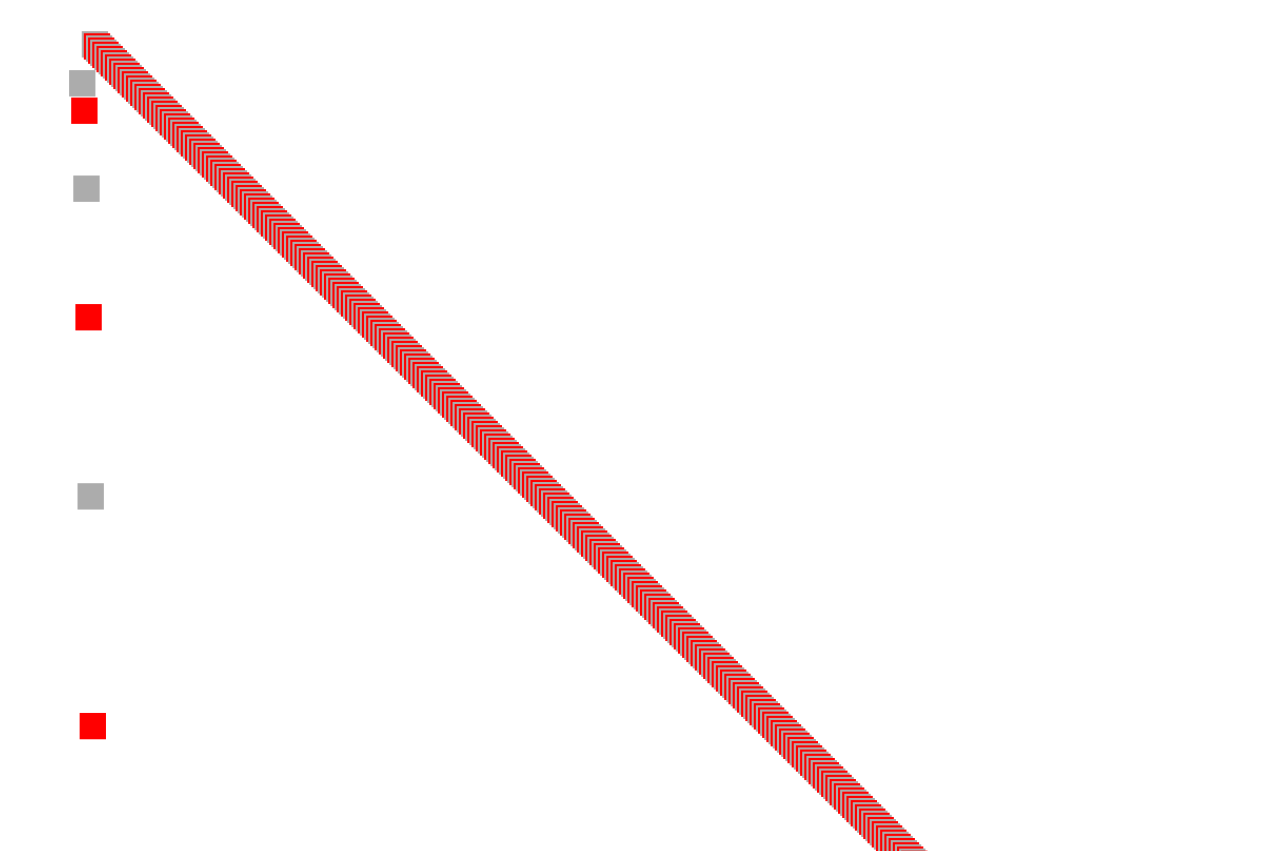
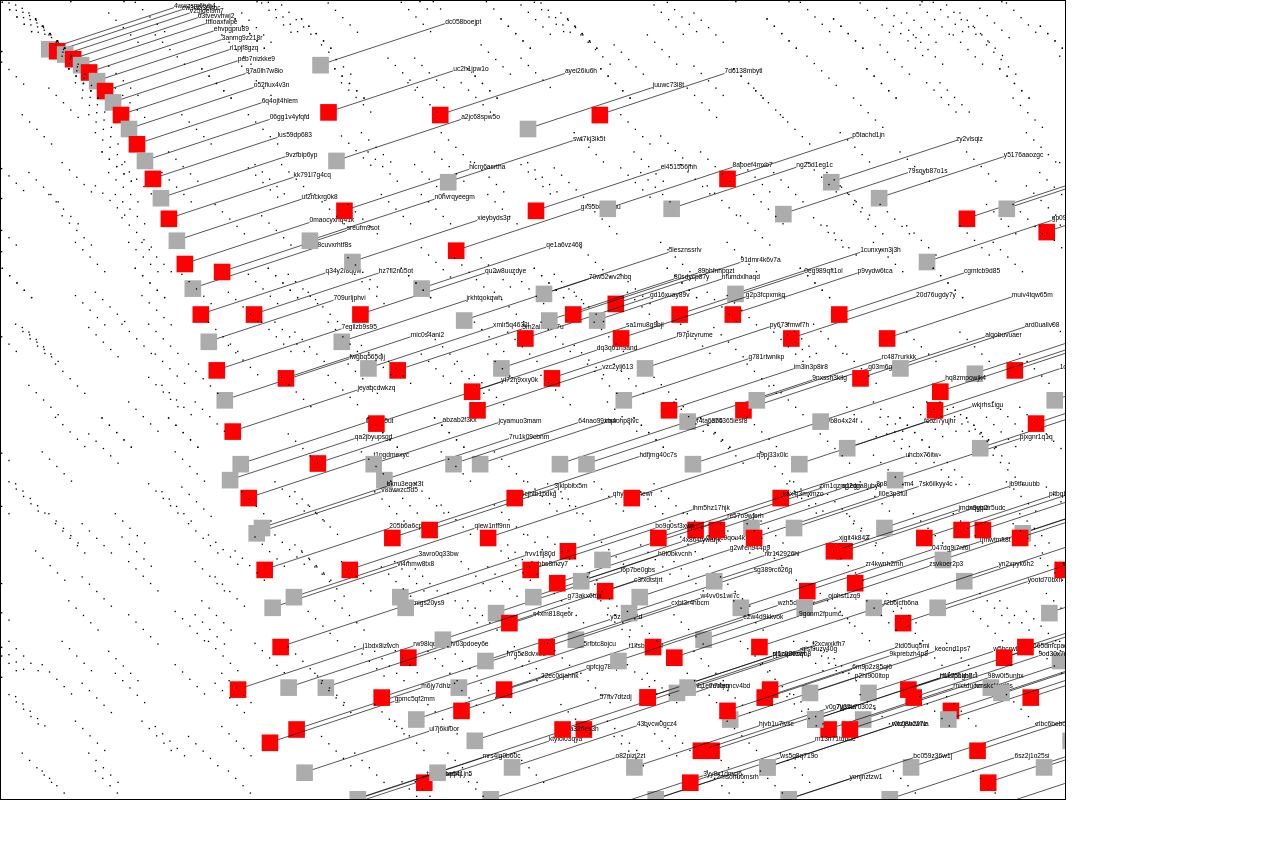
Before and after one commit to mechanoid/movable-parts, a website: page index.html in a window 1280 px wide. After the commit the page ends 804 px from the top, so only its background shows below. Drawn offline with Linux system fonts and the light colour scheme; animation ran at ten frames a second.

Commit message:
adjust drawable items

```diff
--- a/index.html
+++ b/index.html
@@ -4,11 +4,26 @@
   <meta charset="UTF-8">
   <meta name="viewport" content="width=device-width, initial-scale=1.0">
   <title>Movable Parts</title>
+  <style>
+    * {
+      box-sizing: border-box;
+    }
+    body {
+      margin: 0;
+      padding: 0;
+    }
+
+    svg {
+      max-width: 100%;
+      max-height: 100vh;
+      border: 1px solid #000;
+    }
+  </style>
   <script src="/index.js" type="module" async></script>
 </head>
 <body>
   <movable-parts>
-    <svg xmlns="http://www.w3.org/2000/svg" viewBox="0 0 1200 800"></svg>
+    <svg xmlns="http://www.w3.org/2000/svg" viewBox="0 0 1600 1200"></svg>
   </movable-parts>
 </body>
 </html>
--- a/index.js
+++ b/index.js
@@ -1,16 +1,40 @@
 /* global document, customElements, HTMLElement */
 
-const createElement = ({ x, y, fill, width, height }) => {
-  const el = document.createElementNS('http://www.w3.org/2000/svg', 'rect')
-  el.setAttribute('fill', fill)
-  el.setAttribute('width', width)
-  el.setAttribute('height', height)
-  el.setAttribute('x', x)
-  el.setAttribute('y', y)
-  return el
+const createElement = ({ x, y, fill, width, height, label: text }) => {
+  const group = document.createElementNS('http://www.w3.org/2000/svg', 'g')
+  const rect = document.createElementNS('http://www.w3.org/2000/svg', 'rect')
+
+  rect.setAttribute('fill', fill)
+  rect.setAttribute('width', width)
+  rect.setAttribute('height', height)
+  rect.setAttribute('x', x)
+  rect.setAttribute('y', y)
+
+  if (text) {
+    const label = document.createElementNS('http://www.w3.org/2000/svg', 'text')
+    label.setAttribute('fill', '#000')
+    label.setAttribute('font-family', 'Arial')
+    label.setAttribute('font-size', '10')
+    label.setAttribute('x', x + 200)
+    label.setAttribute('y', y - 50)
+    label.textContent = text
+
+    // <line x1="10" y1="10" x2="90" y2="90" stroke-width="1" stroke="black"/>
+    const connection = document.createElementNS('http://www.w3.org/2000/svg', 'line')
+    connection.setAttribute('stroke', '#000')
+    connection.setAttribute('x1', x + 12)
+    connection.setAttribute('y1', y + 12)
+    connection.setAttribute('x2', x + 200)
+    connection.setAttribute('y2', y - 50)
+    group.appendChild(connection)
+    group.appendChild(label)
+  }
+  group.appendChild(rect)
+
+  return group
 }
 
-const OBJECT_COUNT = 10000
+const OBJECT_COUNT = 500
 const ANIMATION_DURATION = 30000
 
 let start
@@ -18,46 +42,61 @@ let start
 // just a stupid implementation to move around things.
 // NOTE: The interesting part is the use of requestAnimationFrame,
 //       to leverage the underlying browser animation slots.
-const updateElementPositions = (elements, boundary = {}) => {
-  const step = (timestamp) => {
+const updateElementPositions = (svg, elements, boundary = {}) => {
+  const step = (iteration = 1) => (timestamp) => {
     if (start === undefined) { start = timestamp }
     const elapsed = timestamp - start
 
     elements.forEach((element, i) => {
     // `Math.min()` is used here to make sure that the element stops at exactly 200px.
-      const newX = parseInt(Math.sin(10 * elapsed) + elapsed / 100)
-      let newY = Math.pow(i * elapsed / 1000, 2) + elapsed / 100
-
-      if (newY > boundary.height) {
-        newY = newY - Math.pow(i * elapsed / 1000, 2) - elapsed / 100
-      }
+      const newX = (i * 10 + iteration) % boundary.width
+      const newY = (Math.pow(i, 2) + iteration) % boundary.height
 
       element.style.transform = `translate(${newX}px, ${newY}px)`
+
+      if (!element.trace || Math.abs(element.trace.x - newX) > 10 || Math.abs(element.trace.y - newY) > 10) {
+        element.trace = { x: newX, y: newY }
+        element.traces = element.traces || []
+        const trace = createElement({ x: newX, y: newY, width: 2, height: 2, fill: 'black' })
+        element.traces.push(trace)
+        if (element.traces.length > 5) {
+          const oldestTrace = element.traces.shift()
+          oldestTrace.remove()
+        }
+        svg.appendChild(trace)
+      }
     })
 
     if (elapsed < ANIMATION_DURATION) { // Stop the animation after ANIMATION_DURATION milliseconds
-      window.requestAnimationFrame(step)
+      window.requestAnimationFrame(step(++iteration))
     }
   }
 
-  return step
+  return step()
 }
 
 class MovableParts extends HTMLElement {
   connectedCallback () {
     this.svg = this.querySelector('svg')
-    const boundary = this.svg.getBoundingClientRect()
+    const { width, height } = this.svg.viewBox.baseVal
 
     this.elements = []
     for (let i = 0; i < OBJECT_COUNT; i++) {
-      this.elements.push(this.appendElement({ fill: i % 2 === 0 ? '#acacac' : 'red', width: '25', height: '25', x: 10 + i * 2, y: 10 + i * 2 }))
+      this.elements.push(this.appendElement({
+        fill: i % 2 === 0 ? '#acacac' : 'red',
+        width: '25',
+        height: '25',
+        x: 10 + i * 2,
+        y: 10 + i * 2,
+        label: Math.random().toString(36).substring(2, 15)
+      }))
     }
 
-    window.requestAnimationFrame(updateElementPositions(this.elements, boundary))
+    window.requestAnimationFrame(updateElementPositions(this.svg, this.elements, { width, height }))
   }
 
-  appendElement ({ x, y, fill, width, height }) {
-    const el = createElement({ x, y, fill, width, height })
+  appendElement ({ x, y, fill, width, height, label }) {
+    const el = createElement({ x, y, fill, width, height, label })
     this.svg.appendChild(el)
     return el
   }
```
